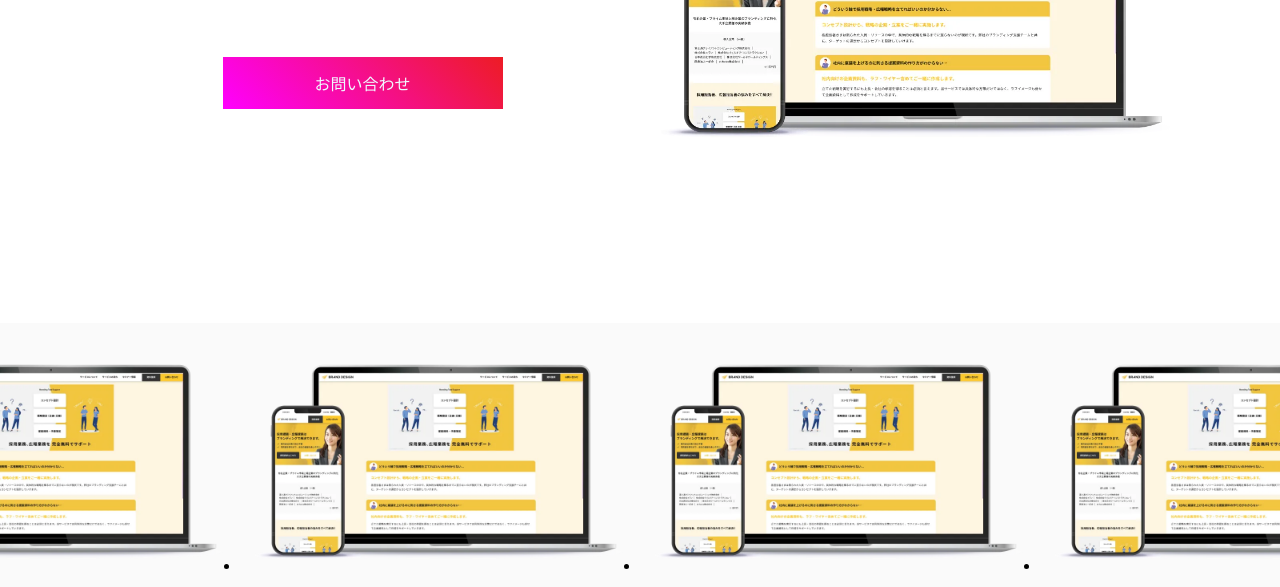
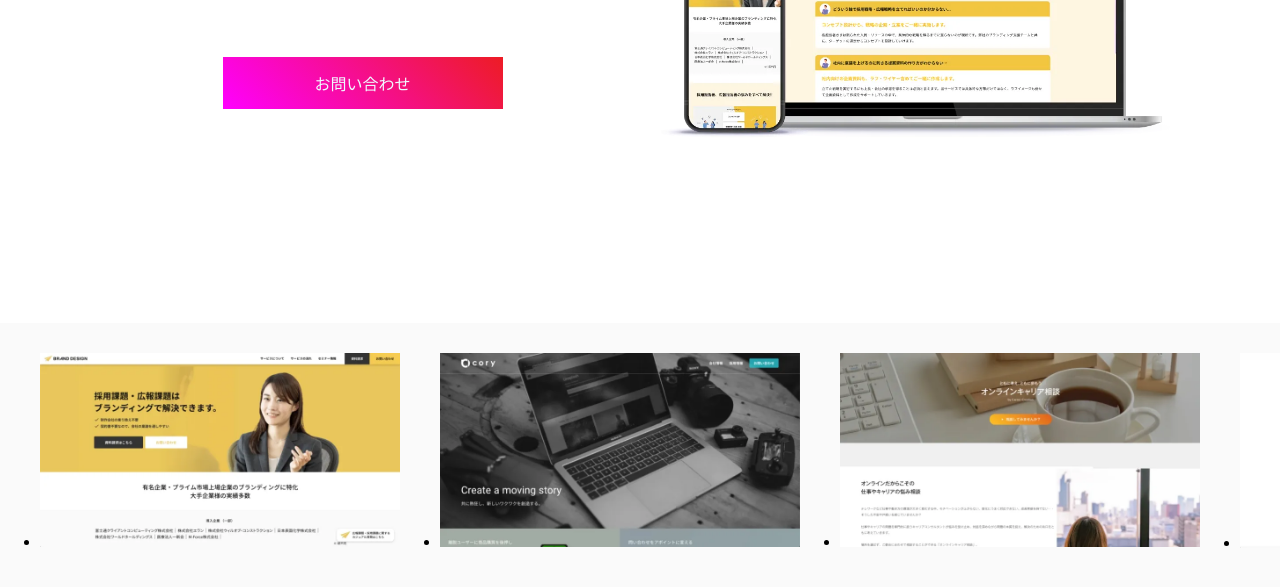
Before and after one commit to RintaroNasu/FAST-LP, a plain HTML site: page index.html in a window 1280 px wide. Shown: the part 328-915 px from the top of the page. Drawn offline with Linux system fonts and the light colour scheme; some packages are replaced by stand-ins of ours.

Commit message:
slideshowの修正

```diff
--- a/index.css
+++ b/index.css
@@ -112,7 +112,7 @@ img{
     width: 400px;
 }
 .loop_item img {
-    width: 100%;
+    width: 90%;
 }
 @keyframes loop-list {
     from {
--- a/index.html
+++ b/index.html
@@ -35,16 +35,26 @@
         <section class="second-block">
             <div class="image-container">
                 <ul class="loop_box">
-                    <li class="loop_item"><img src="images/pc.jpg" alt=""></li>
-                    <li class="loop_item"><img src="images/pc.jpg" alt=""></li>
-                    <li class="loop_item"><img src="images/pc.jpg" alt=""></li>
-                    <li class="loop_item"><img src="images/pc.jpg" alt=""></li>
+                    <li class="loop_item"><img src="images/slideshow1.jpg" alt=""></li>
+                    <li class="loop_item"><img src="images/slideshow2.jpg" alt=""></li>
+                    <li class="loop_item"><img src="images/slideshow3.jpg" alt=""></li>
+                    <li class="loop_item"><img src="images/slideshow4.jpg" alt=""></li>
+                    <li class="loop_item"><img src="images/slideshow5.jpg" alt=""></li>
+                    <li class="loop_item"><img src="images/slideshow6.jpg" alt=""></li>
+                    <li class="loop_item"><img src="images/slideshow7.jpg" alt=""></li>
+                    <li class="loop_item"><img src="images/slideshow8.jpg" alt=""></li>
+                    <li class="loop_item"><img src="images/slideshow9.jpg" alt=""></li>
                 </ul>
                 <ul class="loop_box">
-                    <li class="loop_item"><img src="images/pc.jpg" alt=""></li>
-                    <li class="loop_item"><img src="images/pc.jpg" alt=""></li>
-                    <li class="loop_item"><img src="images/pc.jpg" alt=""></li>
-                    <li class="loop_item"><img src="images/pc.jpg" alt=""></li>
+                    <li class="loop_item"><img src="images/slideshow1.jpg" alt=""></li>
+                    <li class="loop_item"><img src="images/slideshow2.jpg" alt=""></li>
+                    <li class="loop_item"><img src="images/slideshow3.jpg" alt=""></li>
+                    <li class="loop_item"><img src="images/slideshow4.jpg" alt=""></li>
+                    <li class="loop_item"><img src="images/slideshow5.jpg" alt=""></li>
+                    <li class="loop_item"><img src="images/slideshow6.jpg" alt=""></li>
+                    <li class="loop_item"><img src="images/slideshow7.jpg" alt=""></li>
+                    <li class="loop_item"><img src="images/slideshow8.jpg" alt=""></li>
+                    <li class="loop_item"><img src="images/slideshow9.jpg" alt=""></li>
                 </ul>
             </div>
             <div class="BtoB-service">
```
Also changed, not shown: images/slideshow1.jpg (added), images/slideshow2.jpg (added), images/slideshow3.jpg (added), images/slideshow4.jpg (added), images/slideshow5.jpg (added), images/slideshow6.jpg (added), images/slideshow7.jpg (added), images/slideshow8.jpg (added), images/slideshow9.jpg (added).
